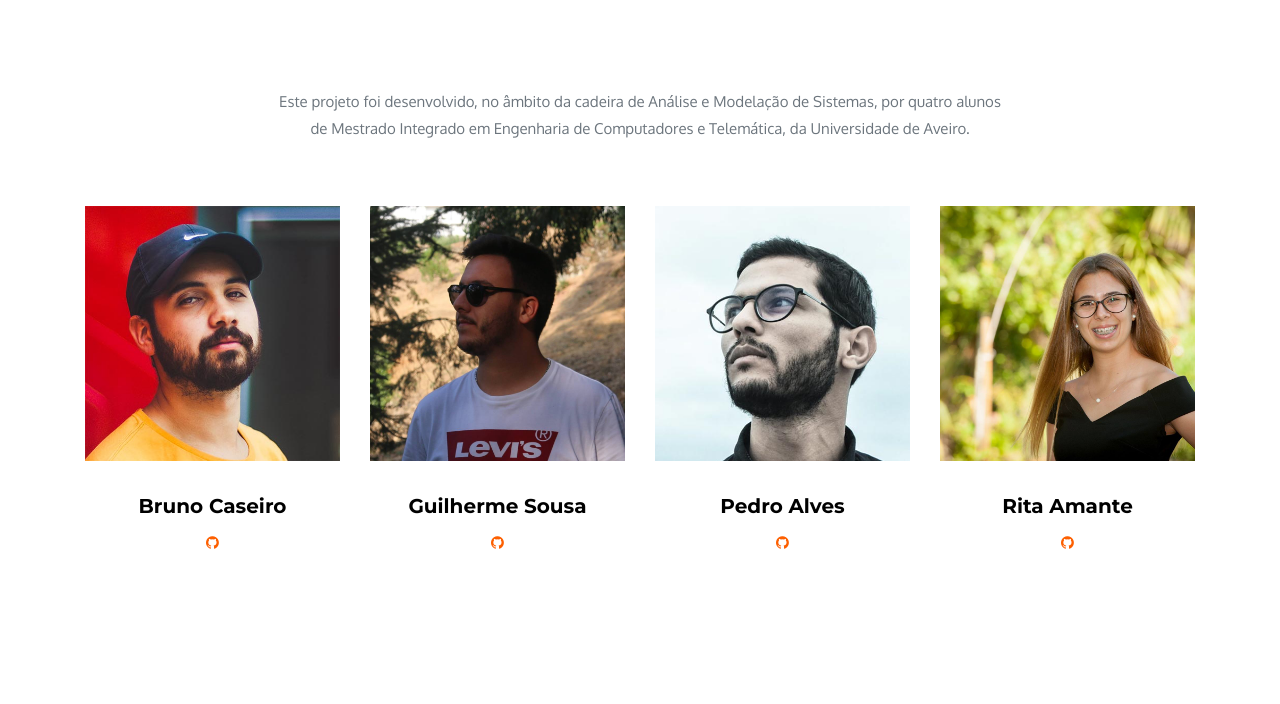
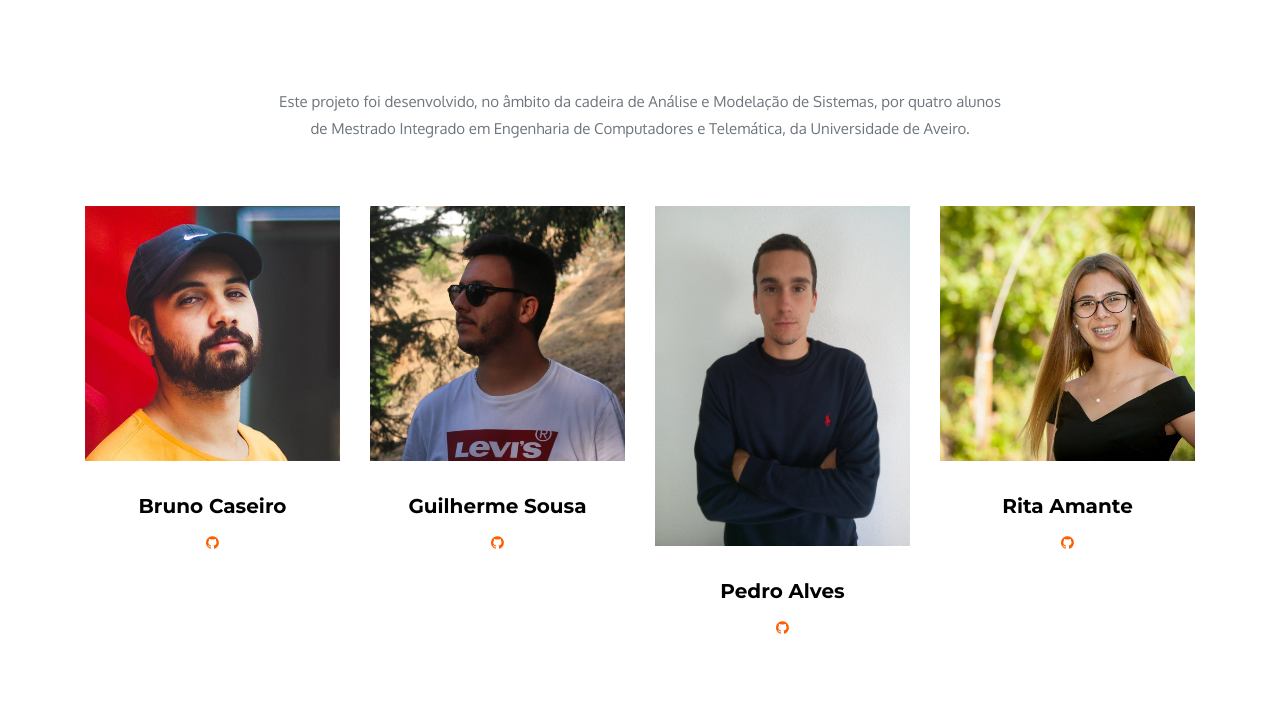
Before and after one commit to BrunoCaseiro/CityParking, a plain HTML site: page about.html in a window 1280 px wide. Shown: the part 572-1276 px from the top of the page. Drawn offline with Linux system fonts and the light colour scheme.

Commit message:
foto para site

```diff
--- a/about.html
+++ b/about.html
@@ -110,7 +110,7 @@
         </div>
         <div class="col-lg-3">
           <div class="media d-block media-custom text-center">
-            <a><img src="images/person_3.jpg" alt="Image Placeholder" class="img-fluid"></a>
+            <a><img src="images/pedro.jpg" alt="Image Placeholder" class="img-fluid"></a>
             <div class="media-body">
               <h3 class="mt-0 text-black">Pedro Alves</h3>
               <a href="https://github.com/pedroalves99" class="p-2"><span class="fa fa-github"></span></a>
```
Also changed, not shown: images/pedro.jpg (added).
